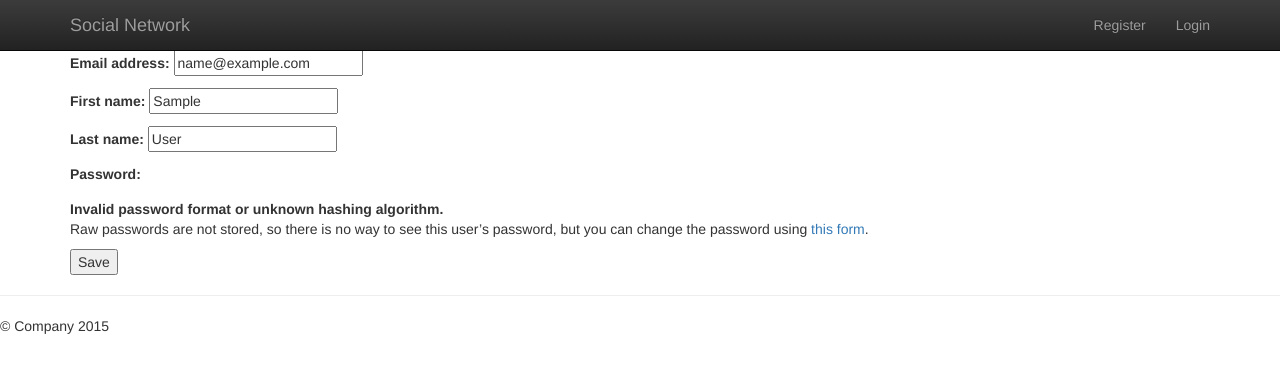
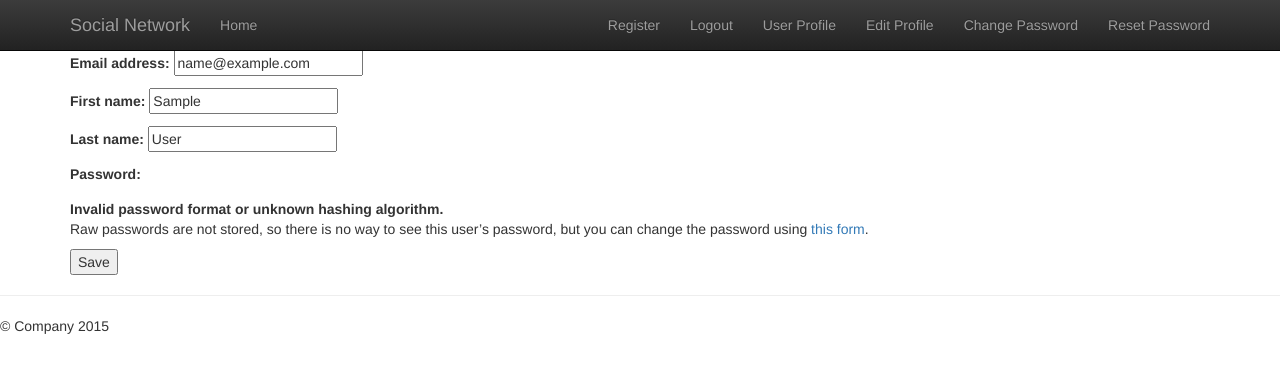
Before and after one commit to philknowles/SocialNetwork, a Django app: page /accounts/profile/edit/ in a window 1280 px wide. Shown: the top 373 px of the page. Run offline with Django 3.2, Linux system fonts and the light colour scheme; a user stored in the database is signed in; tables that the repository leaves empty hold one stand-in row (values such as "Sample post"); parts of the project's set-up code (start-up, migrations or seed data) failed here and were passed over; some libraries are stand-ins or nearby versions.

Commit message:
Login Authentication

```diff
--- a/accounts/templates/base.html
+++ b/accounts/templates/base.html
@@ -36,10 +36,25 @@
           <a class="navbar-brand" href="/">Social Network</a>
         </div>
         <div id="navbar" class="navbar-collapse collapse">
+            <ul class="nav navbar-nav">
+                <li><a href="/accounts/">Home</a></li>
+            </ul>
+
+            {% if user.is_authenticated %}
+                <ul class="nav navbar-nav navbar-right">
+                    <li><a href="/accounts/register">Register</a></li>
+                    <li><a href="/accounts/logout">Logout</a></li>
+                    <li><a href="/accounts/profile">User Profile</a></li>
+                    <li><a href="/accounts/profile/edit">Edit Profile</a></li>
+                    <li><a href="/accounts/change-password">Change Password</a></li>
+                    <li><a href="/accounts/reset-password">Reset Password</a></li>
+                </ul>
+            {% else %}
             <ul class="nav navbar-nav navbar-right">
                 <li><a href="/accounts/register">Register</a></li>
                 <li><a href="/accounts/login">Login</a></li>
             </ul>
+            {% endif %}
         </div><!--/.navbar-collapse -->
       </div>
     </nav>
--- a/accounts/views.py
+++ b/accounts/views.py
@@ -2,8 +2,11 @@ from django.shortcuts import render, redirect
 from accounts.forms import RegistrationForm, EditProfileForm
 from django.contrib.auth.forms import UserChangeForm, PasswordChangeForm
 from django.contrib.auth import update_session_auth_hash
+from django.contrib.auth.decorators import login_required
+
 
 # Create your views here.
+@login_required
 def home(request):
     numbers = [1, 2, 3, 4, 5]
     name = 'Phil Knowles'
@@ -25,12 +28,13 @@ def register(request):
         args = {'form': form}
         return render(request, 'accounts/reg_form.html', args)
 
-
+@login_required
 def view_profile(request):
     args = {'user': request.user}
     return render(request, 'accounts/profile.html', args)
 
 
+@login_required
 def edit_profile(request):
     if request.method == 'POST':
         form = EditProfileForm(request.POST, instance=request.user)
@@ -44,6 +48,7 @@ def edit_profile(request):
         return render(request, 'accounts/edit_profile.html', args)
 
 
+@login_required
 def change_password(request):
     if request.method == 'POST':
         form = PasswordChangeForm(data=request.POST, user=request.user)
```
Also changed, not shown: 1 other file.
